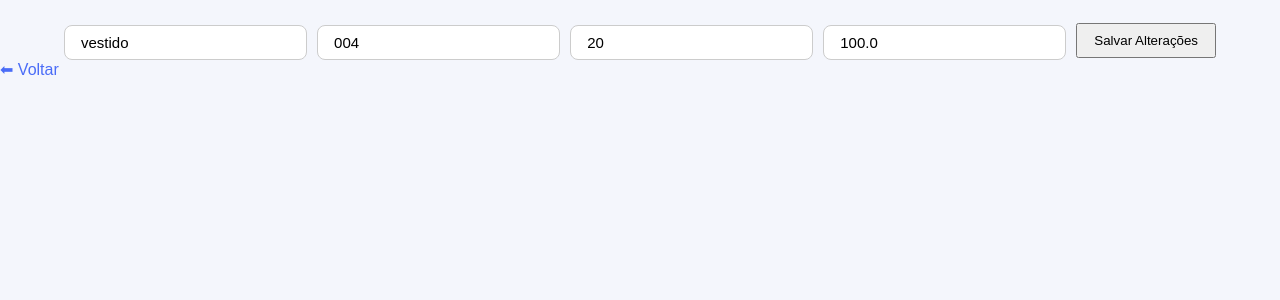
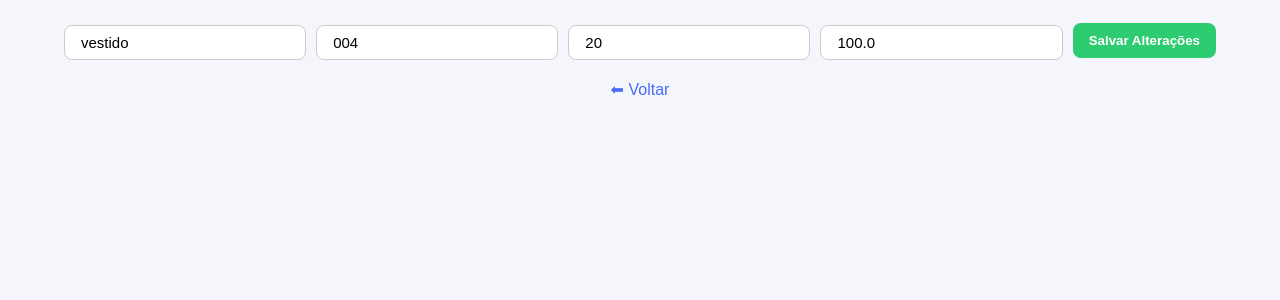
Before and after one commit to Anderson-tertuliano-dev/sistema_login_estoque, a Flask app: page /editar/11 in a window 1280 px wide. Shown: the part 64-364 px from the top of the page. Run offline with Flask 3, Linux system fonts and the light colour scheme; data comes from the database, SQL or seed files in the repository; both versions use the stored data as it was after the commit.

Commit message:
Adicionando CSS editar produtos

```diff
--- a/static/editar.css
+++ b/static/editar.css
@@ -24,5 +24,17 @@
 }
 
 .bnt button {
-    padding: 8px 16px;
+    padding: 10px 16px;
+    border-radius: 8px;
+    border:none ;
+    font-weight: bold;
 }
+
+.bnt button {
+    background: #2ecc71;
+    color: #fff;
+}
+
+.bnt button:hover {
+    background: #27ae60;
+}
--- a/static/estoque.css
+++ b/static/estoque.css
@@ -9,7 +9,7 @@
 
 }
 
-.bnt{
+.form_adicionar{
     display: flex;
     gap: 10px;
     align-items: center;
@@ -18,13 +18,13 @@
 
 }
 
-.bnt input{
+.form_adicionar input{
     flex: 1;
     min-width: 120px;
     padding: 8px 16px;
 }
 
-.bnt button{
+.form_adicionar button{
     padding: 8px 16px;
 
 }
--- a/static/global.css
+++ b/static/global.css
@@ -52,3 +52,10 @@ a{
 a:hover{
     text-decoration: underline;
 }
+
+footer{
+    display: flex;
+    flex-direction: column;
+    align-items: center;
+    padding: 20px;
+}
--- a/static/login.css
+++ b/static/login.css
@@ -21,9 +21,3 @@ label{
 
 
 }
-
-footer{
-    display: flex;
-    flex-direction: column;
-    align-items: center;
-}
--- a/templates/cadastro.html
+++ b/templates/cadastro.html
@@ -34,6 +34,9 @@
         </div>
         <input type="submit" value="Salvar" class="btn">
     </form>
+    <footer>
+        <a href="{{ url_for('login')}}">Voltar</a>
+    </footer>
 </body>
 
 </html>
--- a/templates/editar.html
+++ b/templates/editar.html
@@ -23,7 +23,9 @@
             <button type="submit">Salvar Alterações</button>
         </form>
     </section>
-    <a href="{{ url_for('estoque') }}">⬅ Voltar</a>
+    <footer>
+        <a href="{{ url_for('estoque') }}">⬅ Voltar</a>
+    </footer>
 </body>
 
 </html>
```
Also changed, not shown: templates/estoque.html (+8 -4 lines), static/cadastro.css (line endings or trailing spaces), usuarios.db.
